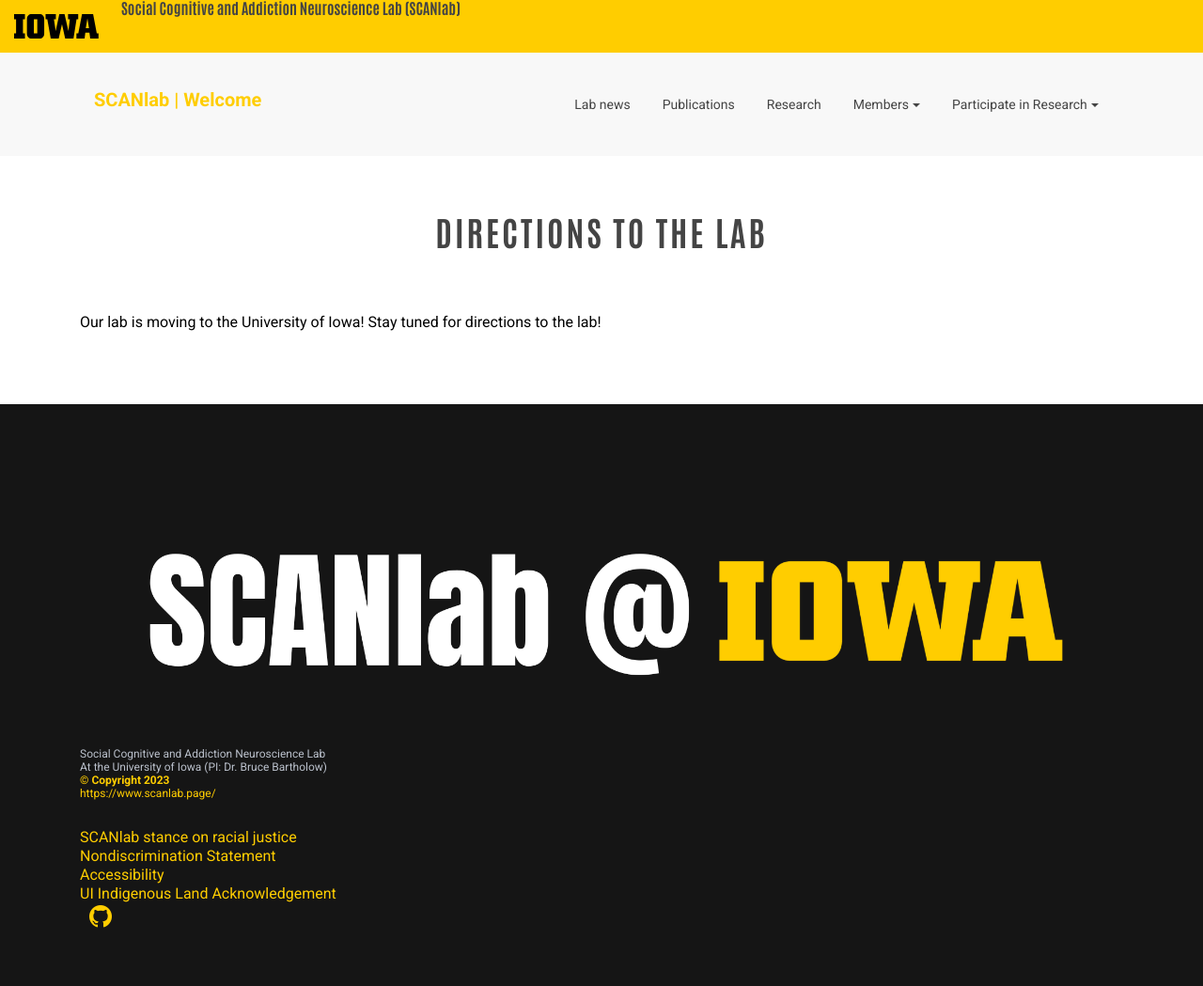
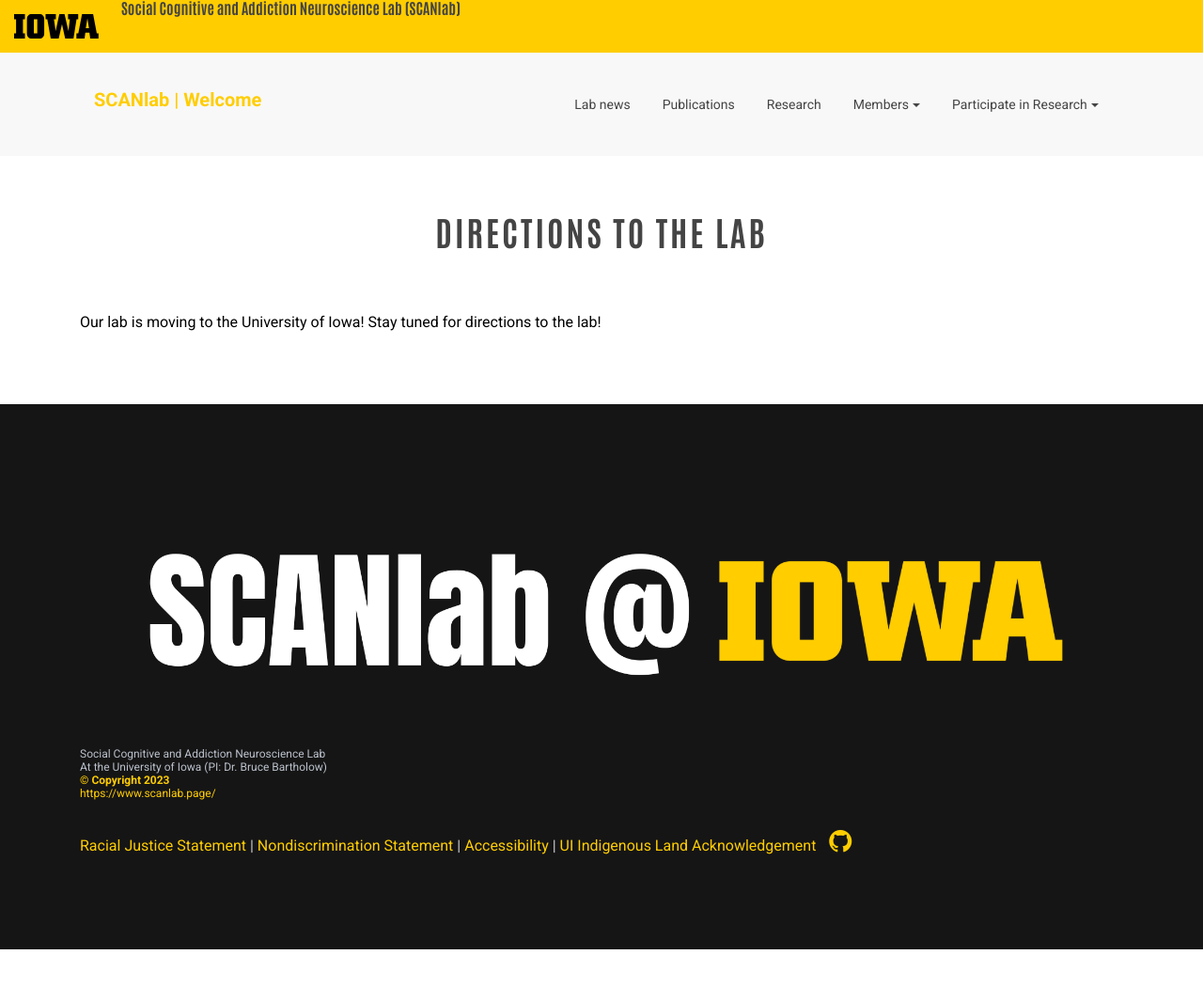
Before and after one commit to bartholow-scanlab/bartholow-scanlab.github.io, a Jekyll site: the page built from directions.html, in a window 1280 px wide. Shown: the top 1049 px of the page at 94% size. Built offline with Jekyll 4.4.1, drawn with Linux system fonts in a browser that asks for light colours.

Commit message:
Update footer.html

```diff
--- a/_includes/themes/bootstrap/footer.html
+++ b/_includes/themes/bootstrap/footer.html
@@ -8,19 +8,14 @@
 
           <span class="copy-right dis-blk">Social Cognitive and Addiction Neuroscience Lab <br> At the University of Iowa (PI: Dr. Bruce Bartholow) <br> <a target="_blank" href="https://github.com/bartholow-scanlab"><b>© Copyright {{ site.time | date: '%Y' }}</b></a> <br> <a target="_blank" href="https://www.scanlab.page/">https://www.scanlab.page/</a></span>
 
-                      <li>
-                        <a href="https://www.scanlab.page/assets/docs/pub/2020/Psychophysiology-2020-Gatzke%E2%80%90Kopp-SPR-statement-on-racial-justice.pdf">SCANlab stance on racial justice</a>
-                    </li>
 
-                      <li>
+                        <a href="https://www.scanlab.page/assets/docs/pub/2020/Psychophysiology-2020-Gatzke%E2%80%90Kopp-SPR-statement-on-racial-justice.pdf">Racial Justice Statement</a>
+                        |
                         <a href="https://opsmanual.uiowa.edu/community-policies/nondiscrimination-statement">Nondiscrimination Statement</a>
-                    </li>
-                    <li>
+                        |
                         <a href="https://uiowa.edu/accessibility">Accessibility</a>
-                    </li>
-                    <li>
+                        |
                         <a href="https://nativeamericancouncil.org.uiowa.edu">UI Indigenous Land Acknowledgement</a>
-                        </li>
 
 
 
```
